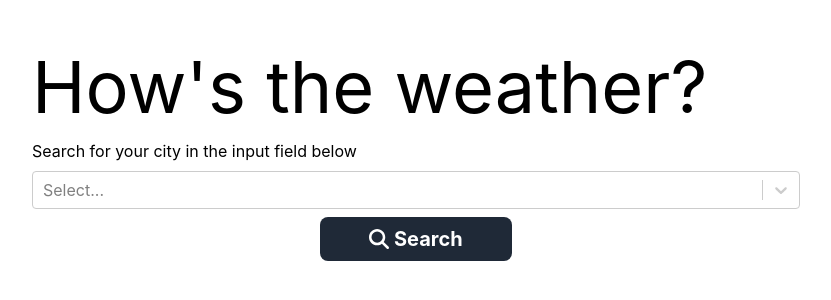
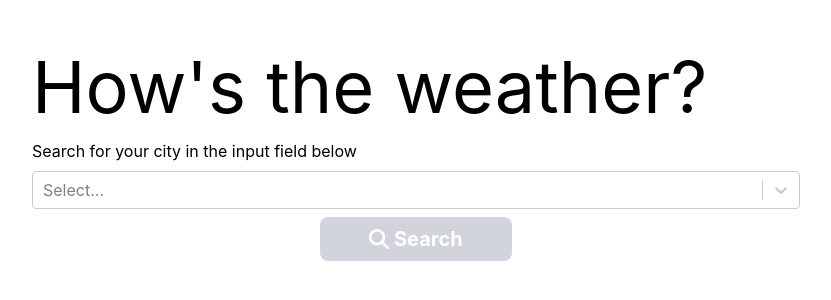
Before and after one commit to lonileere/weatherapp, a React (Create React App) app: page / in a window 1280 px wide. Shown: the part 244-544 px from the top of the page, without its empty margins (224-1055 px from the left). Built offline with nearby package versions, Linux system fonts and the light colour scheme; no server answers.

Commit message:
💄 add disabled styles for buttons

```diff
--- a/src/pages/Search/index.tsx
+++ b/src/pages/Search/index.tsx
@@ -63,7 +63,6 @@ export const Search: React.FC<Props> = () => {
           navigate("/results", { state: selectedLocation })
         }
         isDisabled={selectedLocation === null}
-        primary={true}
       >
         <span className="text-xl font-bold">
           <FontAwesomeIcon icon={faSearch}></FontAwesomeIcon> Search
--- a/src/ui/Button/index.tsx
+++ b/src/ui/Button/index.tsx
@@ -3,7 +3,7 @@ import React from "react";
 interface Props {
   children?: React.ReactNode;
   onClick: () => void;
-  primary?: true;
+  secondary?: true;
   tailwind?: string;
   isDisabled?: boolean;
 }
@@ -11,7 +11,7 @@ interface Props {
 export const Button: React.FC<Props> = ({
   children,
   onClick,
-  primary,
+  secondary,
   tailwind,
   isDisabled,
 }) => {
@@ -19,11 +19,11 @@ export const Button: React.FC<Props> = ({
     <button
       disabled={isDisabled}
       onClick={onClick}
-      className={` py-2 px-4 rounded-lg transition-colors duration-100 ${
-        primary
-          ? `bg-gray-800 text-white hover:bg-gray-900`
-          : `bg-gray-300 hover:bg-gray-400 text-black`
-      } ${tailwind}`}
+      className={`py-2 px-4 rounded-lg transition-colors duration-100 ${
+        secondary
+          ? `bg-gray-300 hover:bg-gray-400 text-black`
+          : `bg-gray-800 text-white hover:bg-gray-900`
+      } ${tailwind} ${isDisabled && `!bg-gray-300`}`}
     >
       {children}
     </button>
```
